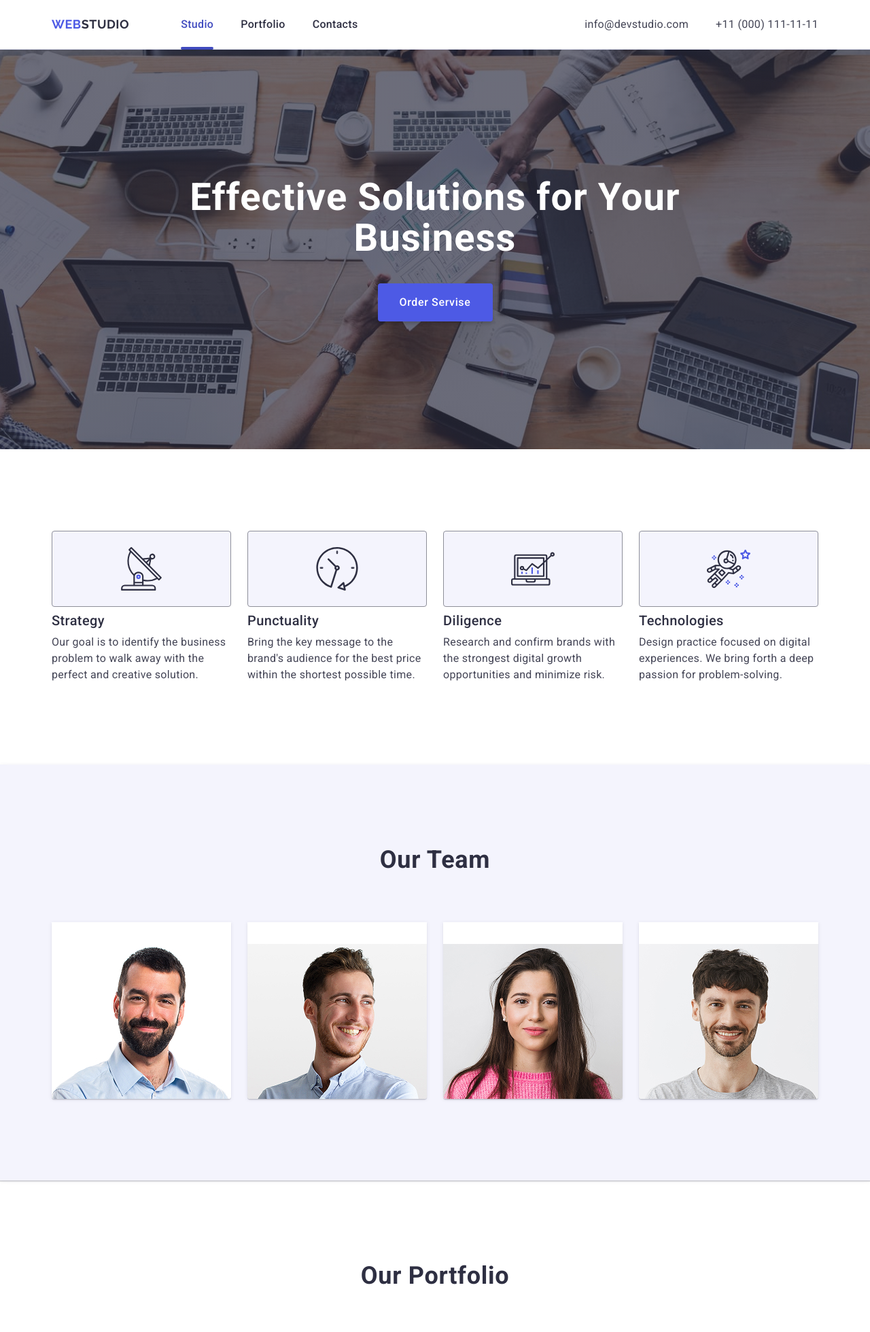
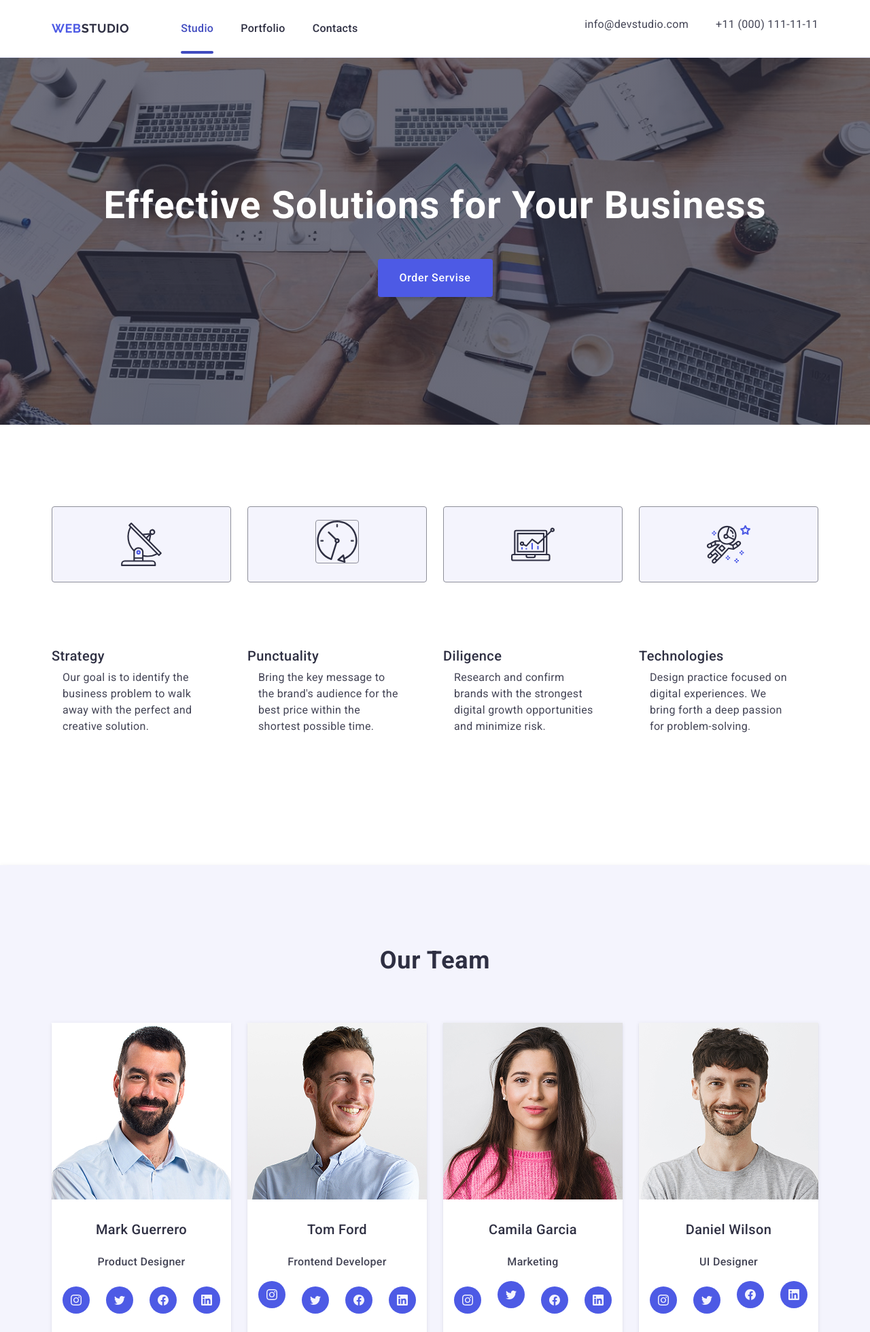
Before and after one commit to mariiaplakhtyna/goit-markup-hw-06, a plain HTML site: page index.html in a window 1280 px wide. Shown: the top 1960 px of the page at 68% size. Drawn offline with nearby package versions, Linux system fonts and the light colour scheme.

Commit message:
added last update

```diff
--- a/css/styles.css
+++ b/css/styles.css
@@ -166,12 +166,12 @@ border-radius: 2px;
 .contacts {
 font-style: normal;
 display: block;
-display: flex;
+display: wrap;
     align-items: center;
     justify-content: space-between;
 }
 .contacts-list {
-    display: flex;
+    display: wrap;
     flex-direction: row;
     gap: 12px;
 
@@ -179,6 +179,7 @@ display: flex;
 
 .contacts-link {
     font-size: 12px;
+    margin-bottom: 12px;
     line-height: 1.17;
     color: #434455;
     letter-spacing: 0.04em;
@@ -426,8 +427,8 @@ background-image:
         padding: 188px 0;
         background-image:
             linear-gradient(rgba(46, 47, 66, 0.7), rgba(46, 47, 66, 0.7)),
-            url(../images/bg.jpg 1x
-            ../images/bg@2x.jpg );
+            url(../images/mob/bg.jpg 1x,
+            ../images/mob/bg@2x.jpg );
         background-repeat: no-repeat;
         background-position: center;
         background-size: cover;
@@ -469,14 +470,15 @@ letter-spacing: 0.04em;
 
 
 @media screen and (min-width: 768px) {
+
 .hero-section {
         background-color: #2e2f42;
         text-align: center;
         padding: 188px 0;
         background-image:
             linear-gradient(rgba(46, 47, 66, 0.7), rgba(46, 47, 66, 0.7)),
-            url(../images/mbg.jpg 1x
-             ../images/mbg@2x.jpg);
+            url(../images/tab/mbg.jpg
+             ../images/tab/mbg@2x.jpg);
         background-repeat: no-repeat;
         background-position: center;
         background-size: cover;
@@ -503,7 +505,7 @@ display: flex;
     justify-content: flex-start;
 }
 
-}
+
 
 
 @media screen and (min-width: 1158px) {
@@ -591,6 +593,7 @@ flex-wrap: wrap;
     line-height: 1.1;
     letter-spacing: 0.02em;
     margin-bottom: 8px;
+    margin-top: 96px;
     text-align: center;
 }
 .features-text {
@@ -600,8 +603,9 @@ flex-wrap: wrap;
     line-height: 1.5;
     letter-spacing: 0.02em;
     text-align: left;
-}
-.features-icon .features-icon svg {
+    margin-bottom: 72px;
+}
+.features-icon {
     display: none;
 }
 
@@ -613,38 +617,27 @@ flex-wrap: wrap;
     flex-basis: calc((100% - 72px) / 2);
 }
 .features-title {
-
+margin-bottom: 8px;
+margin-top: 96px;
     text-align: left;
 }
 .features-text {
     color: #434455;
     font-weight: 500;
     text-align: left;
+    margin-top: 8px;
+    margin-bottom: 72px;
+    margin-right: 24px;
+    padding: 0 16px;
+
 }
 
 
 .features-icon {
-    display: flex;
-    align-items: center;
-    justify-content: center;
-    height: 112px;
-    width: auto;
-    background-color: #f4f4fd;
-    border: 1px solid #8e8f99;
-    border-radius: 4px;
-    margin-bottom: 8px;
-    overflow: visible;
-}
-
-.features-icon .features-icon,
-.features-icon svg {
-display: none;
-    width: 64px !important;
-    height: 64px !important;
-    display: block;
-    overflow: visible;
-    flex-shrink: 0;
-}
+  display: none;
+
+}
+
 }
 
 @media screen and (min-width: 1158px) {
@@ -746,15 +739,14 @@ font-weight: 700;
    .team-card {
 background-color: #ffffff;
 border-radius: 0 0 4px 4px;
-overflow: hidden;
 flex-basis: calc((100% - 72px) / 2);
 box-shadow: 0 2px 1px 0 rgba(46, 47, 66, 0.08),
 0 1px 1px 0 rgba(46, 47, 66, 0.16),
 0 1px 6px 0 rgba(46, 47, 66, 0.08);
-flex-basis: 100%;
 padding: 0 0 32px;
 width: 264px;
-    height: 260px;
+flex-direction: column;
+    gap: 32px;
 }
 
 .team-card-content {
@@ -811,9 +803,18 @@ grid-template-columns: repeat(2,1fr);
 }
 
 @media screen and (min-width: 1158px) {
+
 .team-container {
-        padding: 32px 0;
-    }
+        color: #f4f4fd;
+
+    }
+
+
+    .team-card {
+        flex-basis: calc((100% - 72px) / 4);
+
+    }
+
 
     .team {
         background-color: #f4f4fd;
@@ -832,31 +833,10 @@ grid-template-columns: repeat(2,1fr);
  box-shadow: 0 2px 1px 0 rgba(46, 47, 66, 0.08),
             0 1px 1px 0 rgba(46, 47, 66, 0.16),
             0 1px 6px 0 rgba(46, 47, 66, 0.08);
-overflow: hidden;
-}
-
-
-.team-htumb img {
-height: 100%;
-display: block;
-    width: 100%;
-
-
-}
-    .team-card {
-        background-color: #ffffff;
-       padding: 32px 0;
-       text-align: center;
-        border-radius: 0 0 4px 4px;
-        flex-basis: calc((100% - 72px) / 4);
-
-    }
-
-    .team-card-content {
-        padding: 32px 16px;
-        text-align: center;
-
-    }
+
+}
+
+
 
 
     .team-name {
--- a/index.html
+++ b/index.html
@@ -80,7 +80,7 @@
 
                     <li class="features-item">
                         <div class="features-icon">
-                            <svg class="feature-icon" width="64" height="64">
+                            <svg class="features-icon" width="64" height="64">
                                 <use href="./images/icons.svg#icon-clock"></use>
                             </svg>
                         </div>
@@ -121,7 +121,7 @@
                 <li class="team-card">
                     <img srcset="./images/mob/s1.jpg 1x,
                     ./images/tab/m1.jpg 2x"
-                    src="./images/mark-guerrero.jpg" alt="Mark Guerrero" width="264">
+                    src="./images/mob/s1.jpg" alt="Mark Guerrero" width="264">
                     <div class="team-card-content">
                     <h3 class="team-name">Mark Guerrero</h3>
                     <p class="team-role">Product Designer</p>
@@ -160,7 +160,7 @@
                 <li class="team-card">
                     <img srcset="./images/mob/s2.jpg 1x,
                     ./images/tab/m2.jpg 2x"
-                    src="./images/tom-ford.jpg" alt="Tom Ford" width="264">
+                    src="./images/mob/s2.jpg 1x" alt="Tom Ford" width="264">
                     <div class="team-card-content">
                     <h3 class="team-name">Tom Ford</h3>
                         <p class="team-role">Frontend Developer</p>
@@ -199,7 +199,7 @@
                 <li class="team-card">
                     <img srcset="./images/mob/s3.jpg 1x,
                     ./images/tab/m3.jpg 2x"
-                    src="./images/camila-garcia.jpg" alt="Camila Garcia" width="264">
+                    src="./images/mob/s3.jpg 1x" alt="Camila Garcia" width="264">
                     <div class="team-card-content">
                     <h3 class="team-name">Camila Garcia</h3>
                     <p class="team-role">Marketing</p>
@@ -238,7 +238,7 @@
                 <li class="team-card">
                     <img srcset="./images/mob/s4.jpg 1x,
                     ./images/tab/m4.jpg 2x"
-                    src="./images/daniel-wilson.jpg" alt="Daniel Wilson" width="264">
+                    src="./images/mob/s4.jpg 1x" alt="Daniel Wilson" width="264">
                     <div class="team-card-content">
                     <h3 class="team-name">Daniel Wilson</h3>
                     <p class="team-role">UI Designer</p>
```
Also changed, not shown: images/camila-garcia.jpg (deleted), images/daniel-wilson.jpg (deleted), images/mark-guerrero.jpg (deleted), images/tom-ford.jpg (deleted).
